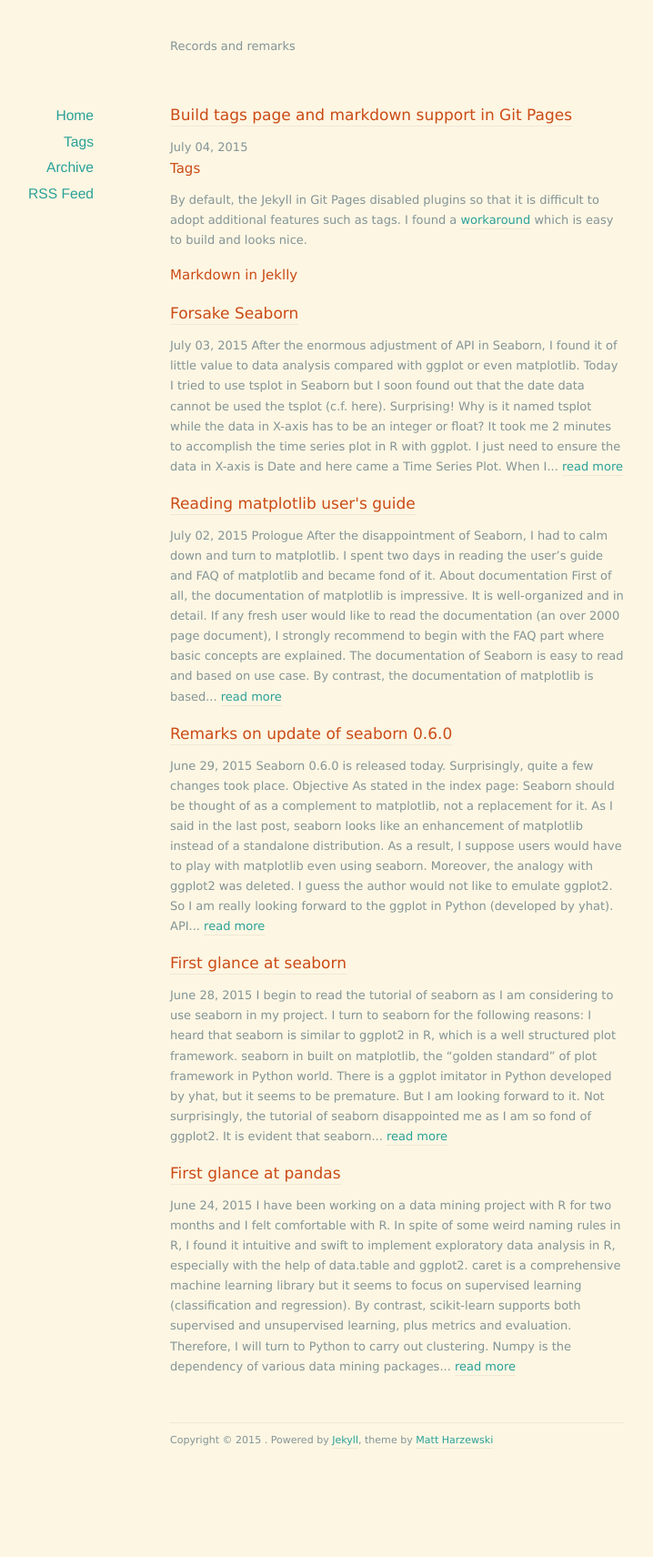
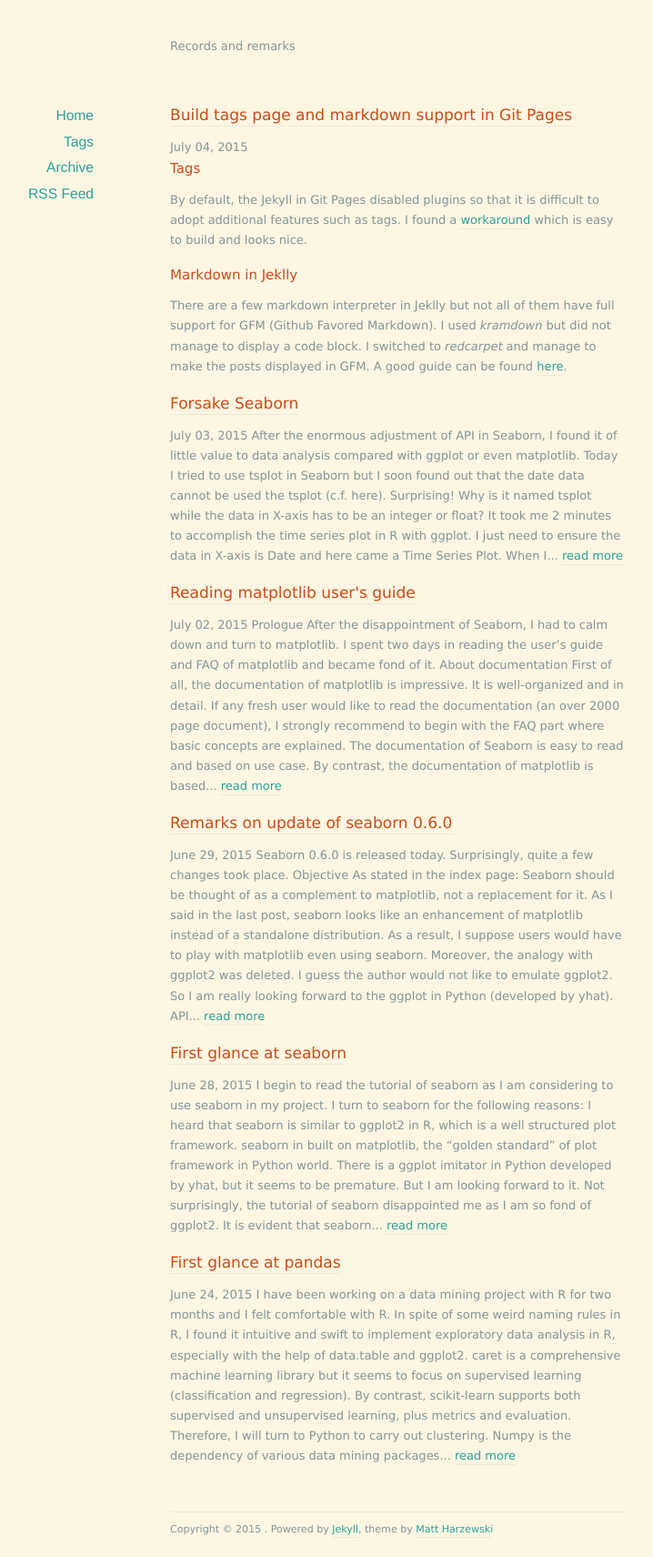
Before and after one commit to zhuzelong/zhuzelong.github.io, a Jekyll site: the page built from index.html, in a window 1280 px wide. Shown: the whole page at 91% size, without its empty margins (203-921 px from the left). Built offline with Jekyll 4.4.1, drawn with Linux system fonts in a browser that asks for light colours; nearby versions of some CDN libraries; Markdown is read by kramdown in place of the engine named in the settings; the list of posts is cut into pages by our own code; before the commit the page ends 1613 px from its top, so only the background shows below that.

Commit message:
New post
Build Jekyll

```diff
--- a/_posts/2015-07-04-build-tags-page-and-markdown-support-in-git-pages.md
+++ b/_posts/2015-07-04-build-tags-page-and-markdown-support-in-git-pages.md
@@ -13,3 +13,5 @@ By default, the Jekyll in Git Pages disabled plugins so that it is difficult to
 
 
 ## Markdown in Jeklly
+
+There are a few markdown interpreter in Jeklly but not all of them have full support for GFM (Github Favored Markdown). I used *kramdown* but did not manage to display a code block. I switched to *redcarpet* and manage to make the posts displayed in GFM. A good guide can be found [here](http://milanaryal.com/2015/writing-on-github-pages-and-jekyll-using-markdown/).
```
